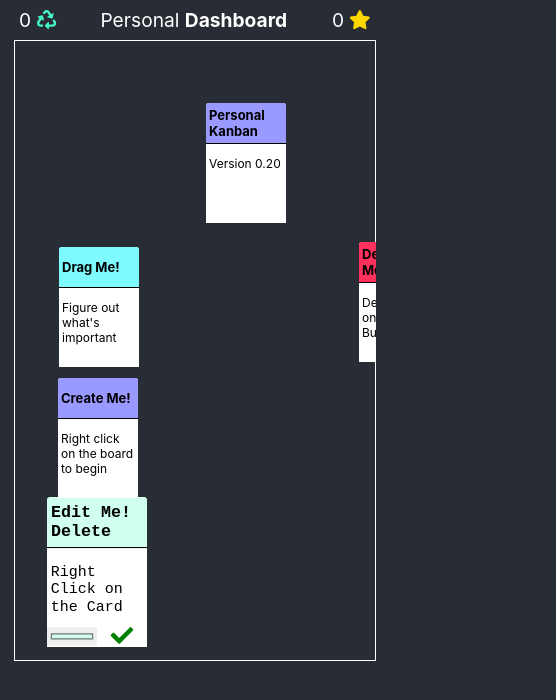
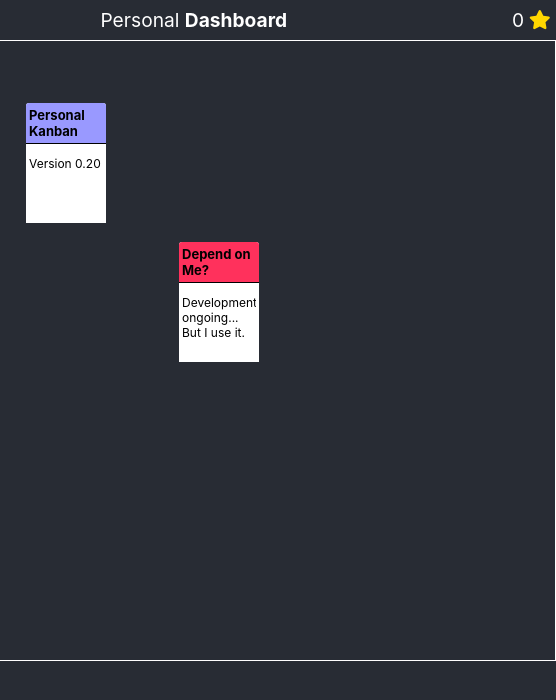
Before and after one commit to codekane/Dashboard, a React (Create React App) app: page / in a window 390 px wide. Shown: the top 700 px of the page, 556 px wide, since content can reach past the window. Built offline with nearby package versions, Linux system fonts and the light colour scheme.

Commit message:
Making the board TWICE AS BIG now... I still need to fix the mobile UI, but it looked garbage on desktop with the changes, so I'll figure that out when it comes, ah.

```diff
--- a/src/components/board/Board.css
+++ b/src/components/board/Board.css
@@ -3,7 +3,7 @@
  * BOARD */
 
 .Board {
-  width: 362px;
+  width: 722px;
   height: 660px;
   display: block;
   overflow-y: scroll;
@@ -22,12 +22,12 @@
 }
 
 .Board-Valid {
-  width: 360px;
+  width: 720px;
   height: 990px;
   position: relative;
 
   display: grid;
-  grid-template-columns: repeat(362, 1px [x]);
+  grid-template-columns: repeat(720, 1px [x]);
   grid-template-rows: repeat(992, 1px [y]);
   grid-gap: 0px;
 
```
Also changed, not shown: src/components/card/DashCard.css (line endings or trailing spaces).
